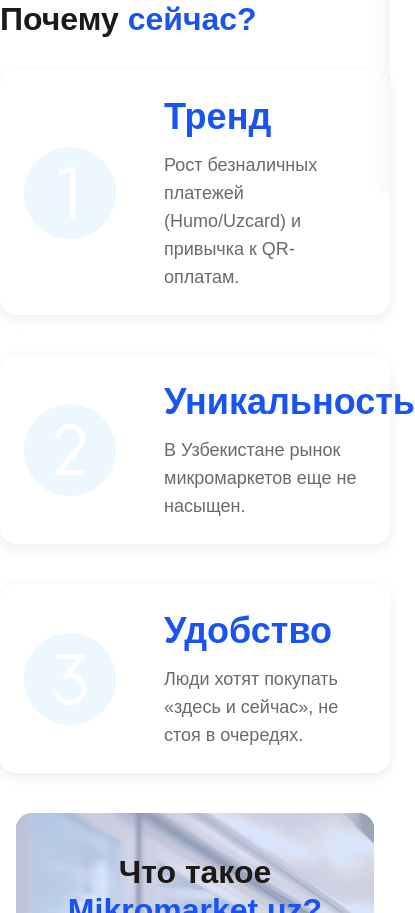
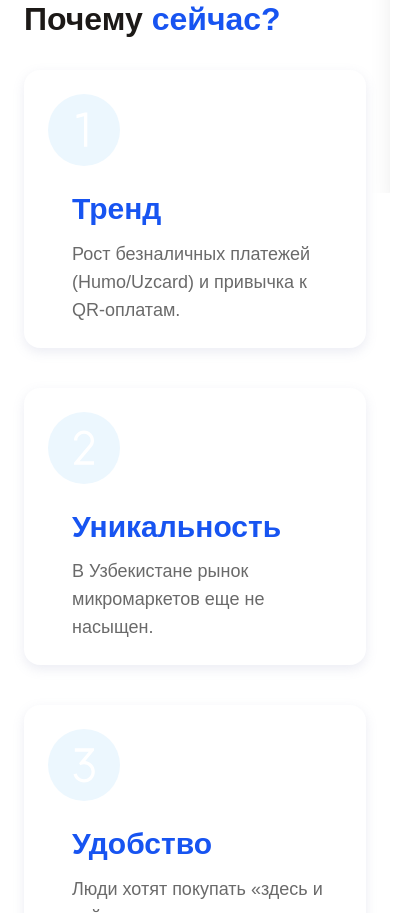
Before and after one commit to kattrine99/mm, a React (Vite) app: page /#/for_partners in a window 390 px wide. Shown: the part 651-1564 px from the top of the page, 415 px wide, since content can reach past the window. Built offline with nearby package versions, Linux system fonts and the light colour scheme; a web font is replaced by a local one.

Commit message:
small fix

```diff
--- a/src/pages/Partners/ForParnters.tsx
+++ b/src/pages/Partners/ForParnters.tsx
@@ -88,33 +88,33 @@ export const ForParnters = () => {
                 imgURL={"/images/mm-bg.png"}
                 styleClass="bg-cover bg-right"/>
 
-            <div className="sm:px-6 md:px-8 min-[1060px]:px-10 xl:px-15 2xl:px-25 pt-[clamp(40px,6vw,200px)]">
+            <div className="px-6 md:px-8 min-[1060px]:px-10 xl:px-15 2xl:px-25 pt-[clamp(40px,6vw,200px)]">
                 <Heading text={t("forPartners.whyNow.title")} level={2} subtext={t("forPartners.whyNow.subtitle")} />
                 <div className="flex flex-col gap-10 pt-[clamp(32px,_3.5vw,_48px)] ">
-                    <div className="group flex items-center gap-6 shadow-[0px_4px_12px_0px_rgba(131,139,180,0.16)] hover:scale-[1.005] duration-300 hover:shadow-[0px_6px_15px_0px_rgba(23,84,241,0.16)] rounded-2xl p-6">
+                    <div className="group flex flex-col sm:flex-row items-start sm:items-center gap-6 shadow-[0px_4px_12px_0px_rgba(131,139,180,0.16)] hover:scale-[1.005] duration-300 hover:shadow-[0px_6px_15px_0px_rgba(23,84,241,0.16)] rounded-2xl p-6">
                         <div className="flex items-center justify-center bg-[#ECF7FE] rounded-full p-4 ">
-                            <RiNumber1 className="text-white group-hover:text-[#1754F1] group-active:text-[#1754F1] duration-500 w-15 h-15"/>
+                            <RiNumber1 className="text-white group-hover:text-[#1754F1] group-active:text-[#1754F1] duration-500 w-10 h-10 sm:w-15 sm:h-15"/>
                         </div>
                         <div className="flex flex-col gap-3 items-start max-lg:pl-6 pl-10">
-                            <h3 className="text-4xl leading-tight font-bold text-[#1754F1]">{t("forPartners.whyNow.items.0.title")}</h3>
+                            <h3 className="text-3xl sm:text-4xl leading-tight font-bold text-[#1754F1]">{t("forPartners.whyNow.items.0.title")}</h3>
                             <p className="text-lg text-[#6A6A6A]">{t("forPartners.whyNow.items.0.desc")}</p>
                         </div>
                     </div>
-                    <div className="group flex items-center gap-6 shadow-[0px_4px_12px_0px_rgba(131,139,180,0.16)] hover:scale-[1.005] duration-300 hover:shadow-[0px_6px_15px_0px_rgba(23,84,241,0.16)] rounded-2xl p-6">
+                    <div className="group flex flex-col sm:flex-row items-start sm:items-center gap-6 shadow-[0px_4px_12px_0px_rgba(131,139,180,0.16)] hover:scale-[1.005] duration-300 hover:shadow-[0px_6px_15px_0px_rgba(23,84,241,0.16)] rounded-2xl p-6">
                         <div className="flex items-center justify-center bg-[#ECF7FE] rounded-full p-4 ">
-                            <RiNumber2 className="text-white group-hover:text-[#1754F1] group-active:text-[#1754F1] duration-500 w-15 h-15"/>
+                            <RiNumber2 className="text-white group-hover:text-[#1754F1] group-active:text-[#1754F1] duration-500 w-10 h-10 sm:w-15 sm:h-15"/>
                         </div>
                         <div className="flex flex-col gap-3 items-start max-lg:pl-6 pl-10">
-                            <h3 className="text-4xl leading-tight font-bold text-[#1754F1]">{t("forPartners.whyNow.items.1.title")}</h3>
+                            <h3 className="text-3xl sm:text-4xl leading-tight font-bold text-[#1754F1]">{t("forPartners.whyNow.items.1.title")}</h3>
                             <p className="text-lg text-[#6A6A6A]">{t("forPartners.whyNow.items.1.desc")}</p>
                         </div>
                     </div>
-                    <div className="group flex items-center gap-6 shadow-[0px_4px_12px_0px_rgba(131,139,180,0.16)] hover:scale-[1.005] duration-300 hover:shadow-[0px_6px_15px_0px_rgba(23,84,241,0.16)] rounded-2xl p-6">
+                    <div className="group flex flex-col sm:flex-row items-start sm:items-center gap-6 shadow-[0px_4px_12px_0px_rgba(131,139,180,0.16)] hover:scale-[1.005] duration-300 hover:shadow-[0px_6px_15px_0px_rgba(23,84,241,0.16)] rounded-2xl p-6">
                         <div className="flex items-center justify-center bg-[#ECF7FE] rounded-full p-4 ">
-                            <RiNumber3 className="text-white group-hover:text-[#1754F1] group-active:text-[#1754F1] duration-500 w-15 h-15"/>
+                            <RiNumber3 className="text-white group-hover:text-[#1754F1] group-active:text-[#1754F1] duration-500 w-10 h-10 sm:w-15 sm:h-15"/>
                         </div>
                         <div className="flex flex-col gap-3 items-start max-lg:pl-6 pl-10">
-                            <h3 className="text-4xl leading-tight font-bold text-[#1754F1]">{t("forPartners.whyNow.items.2.title")}</h3>
+                            <h3 className="text-3xl sm:text-4xl leading-tight font-bold text-[#1754F1]">{t("forPartners.whyNow.items.2.title")}</h3>
                             <p className="text-lg text-[#6A6A6A]">{t("forPartners.whyNow.items.2.desc")}</p>
                         </div>
                     </div>
```
